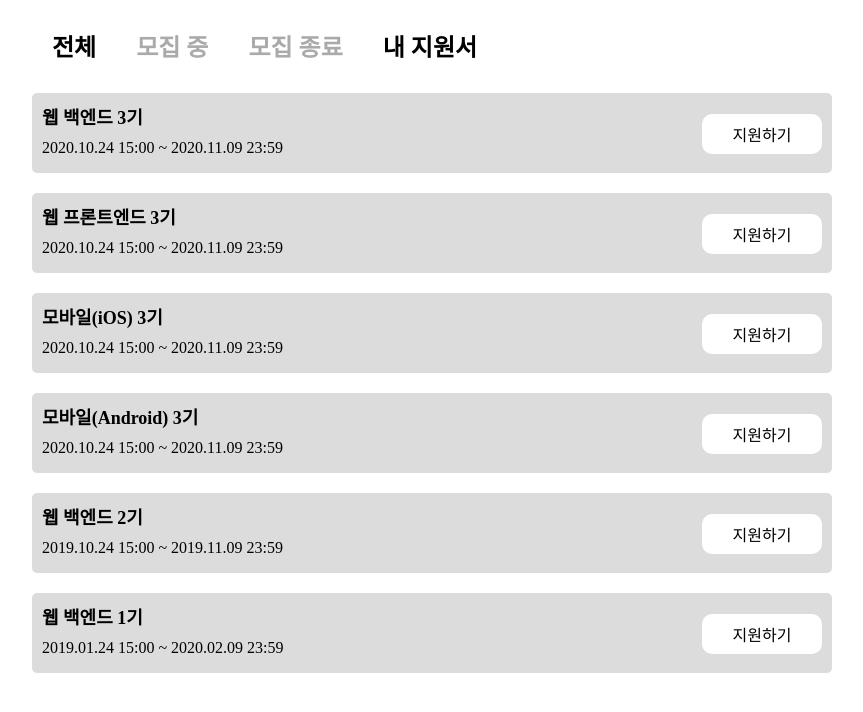
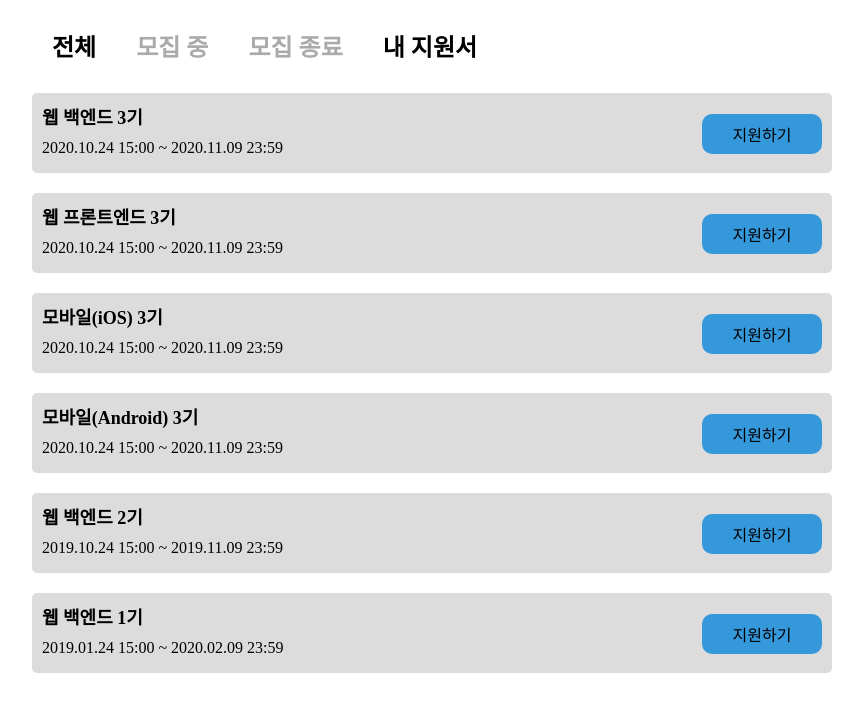
Before and after one commit to woowacourse/service-apply, a Vue app in the folder frontend/: page /recruits in a window 1280 px wide. Shown: the top 712 px of the page, without its empty margins (208-1071 px from the left). Built offline with nearby package versions, Linux system fonts and the light colour scheme.

Commit message:
feat: colored apply button

```diff
--- a/frontend/src/components/RecruitListObject.vue
+++ b/frontend/src/components/RecruitListObject.vue
@@ -96,5 +96,6 @@ export default {
   height: 40px;
   margin: 10px;
   vertical-align: middle;
+  background-color: #3498db;
 }
 </style>
```
